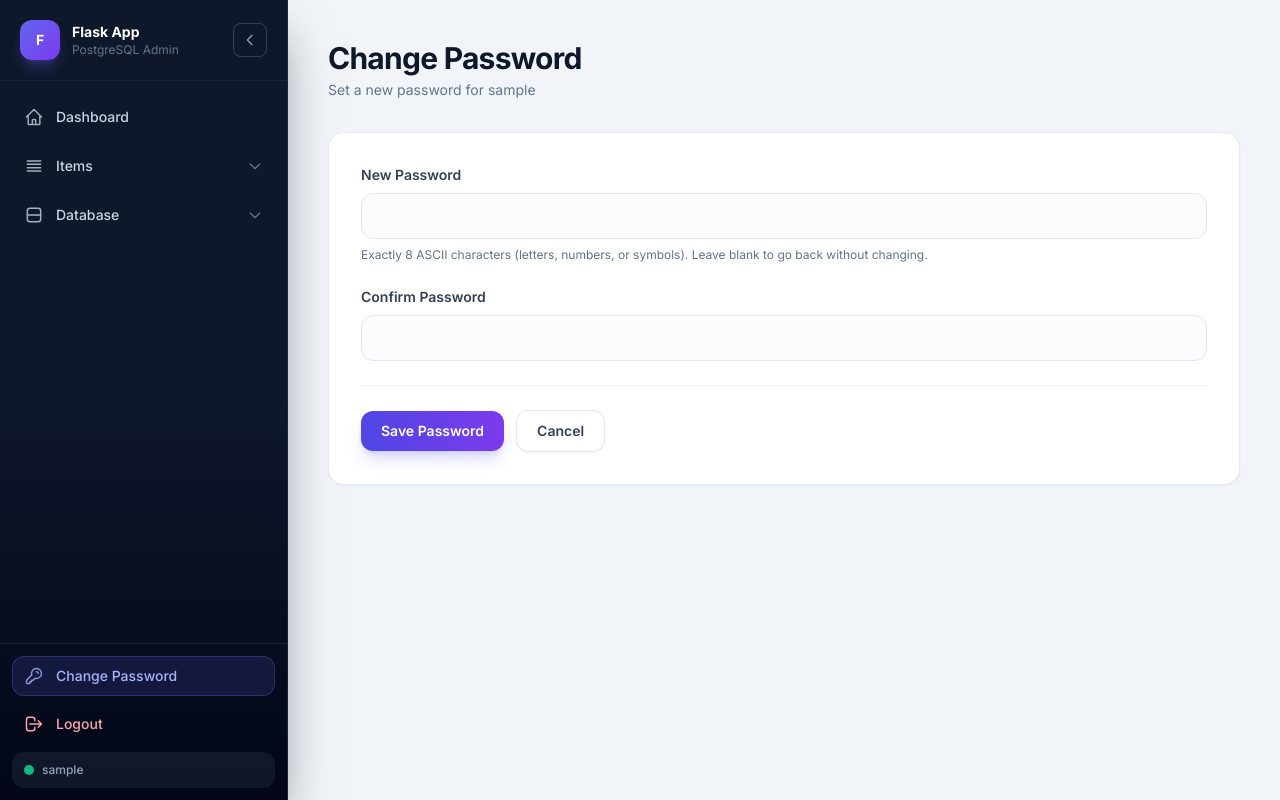
After one commit to ritchiey866/AWS_Docker, a Flask app: page /account/password in a window 1280 px wide. The commit adds this page. Run offline with Flask 3, Linux system fonts and the light colour scheme; the visitor is signed in with stand-in values (Sample User, id 1); tables that the repository leaves empty hold one stand-in row (values such as "Sample post"); some libraries are stand-ins or nearby versions.

Commit message:
Improve auth flow and user management in the database admin UI.
Keep login as the centered landing page, add change-password with validation, and harden user CRUD with hashed passwords, read-only auto-increment IDs, and clearer form labels.

Co-authored-by: Cursor <cursoragent@cursor.com>

```diff
--- a/app/blueprints/auth.py
+++ b/app/blueprints/auth.py
@@ -1,5 +1,6 @@
 from flask import Blueprint, flash, redirect, render_template, request, session, url_for
 
+from app.auth import login_required
 from app.extensions import db
 from app.models.user import User
 
@@ -8,9 +9,6 @@ auth_bp = Blueprint("auth", __name__)
 
 @auth_bp.route("/", methods=["GET", "POST"])
 def login():
-    if "user_id" in session:
-        return redirect(url_for("home.dashboard"))
-
     if request.method == "POST":
         username = request.form.get("username", "").strip()
         password = request.form.get("password", "")
@@ -29,6 +27,35 @@ def login():
     return render_template("login.html")
 
 
+@auth_bp.route("/account/password", methods=["GET", "POST"])
+@login_required
+def change_password():
+    user = db.session.get(User, session["user_id"])
+
+    if request.method == "POST":
+        password = request.form.get("password", "")
+        password_confirm = request.form.get("password_confirm", "")
+
+        if not password and not password_confirm:
+            return redirect(url_for("home.dashboard"))
+
+        error = User.validate_password(password)
+        if error:
+            flash(error, "error")
+            return render_template("change_password.html")
+
+        if password != password_confirm:
+            flash("Passwords do not match.", "error")
+            return render_template("change_password.html")
+
+        user.set_password(password)
+        db.session.commit()
+        flash("Password updated successfully.", "success")
+        return redirect(url_for("home.dashboard"))
+
+    return render_template("change_password.html")
+
+
 @auth_bp.route("/logout", methods=["POST"])
 def logout():
     session.clear()
--- a/app/factory.py
+++ b/app/factory.py
@@ -43,6 +43,7 @@ def create_app(config_name: str | None = None) -> Flask:
         return {
             "current_user": user,
             "current_endpoint": endpoint,
+            "show_sidebar": user is not None and endpoint != "auth.login",
             "items_active": endpoint.startswith("items."),
             "db_active": endpoint.startswith("db_admin."),
         }
--- a/app/templates/_macros.html
+++ b/app/templates/_macros.html
@@ -51,7 +51,7 @@
 {% endmacro %}
 
 {# Form input #}
-{% macro input_field(name, label, value='', type='text', required=false, placeholder='', hint=none, disabled=false) %}
+{% macro input_field(name, label, value='', type='text', required=false, placeholder='', hint=none, disabled=false, maxlength=none, minlength=none, autocomplete=none) %}
 <div class="space-y-2">
     <label for="{{ name }}" class="block text-sm font-semibold text-slate-700">{{ label }}</label>
     <input
@@ -62,6 +62,9 @@
         placeholder="{{ placeholder }}"
         {% if required %}required{% endif %}
         {% if disabled %}disabled{% endif %}
+        {% if maxlength is not none %}maxlength="{{ maxlength }}"{% endif %}
+        {% if minlength is not none %}minlength="{{ minlength }}"{% endif %}
+        {% if autocomplete is not none %}autocomplete="{{ autocomplete }}"{% endif %}
         class="w-full rounded-xl border border-slate-200 bg-slate-50/50 px-4 py-3 text-sm text-slate-900 outline-none transition focus:border-indigo-400 focus:bg-white focus:ring-4 focus:ring-indigo-500/10 disabled:cursor-not-allowed disabled:opacity-60"
     >
     {% if hint %}<p class="text-xs text-slate-500">{{ hint }}</p>{% endif %}
--- a/app/templates/_sidebar.html
+++ b/app/templates/_sidebar.html
@@ -54,6 +54,12 @@
     </nav>
 
     <div class="border-t border-slate-800/80 p-3">
+        <a href="{{ url_for('auth.change_password') }}"
+           class="mb-2 flex w-full items-center gap-3 rounded-xl px-3 py-2.5 text-sm font-medium transition
+           {% if current_endpoint == 'auth.change_password' %}bg-indigo-500/15 text-indigo-300 ring-1 ring-inset ring-indigo-500/30{% else %}text-slate-300 hover:bg-slate-800/80 hover:text-white{% endif %}">
+            <svg class="h-5 w-5 shrink-0 opacity-80" fill="none" stroke="currentColor" viewBox="0 0 24 24"><path stroke-linecap="round" stroke-linejoin="round" stroke-width="1.75" d="M15 7a2 2 0 012 2m4 0a6 6 0 01-7.743 5.743L11 17H9v2H7v2H4a1 1 0 01-1-1v-2.586a1 1 0 01.293-.707l5.964-5.964A6 6 0 1121 9z"/></svg>
+            <span>Change Password</span>
+        </a>
         <form method="post" action="{{ url_for('auth.logout') }}">
             <button type="submit" class="flex w-full items-center gap-3 rounded-xl px-3 py-2.5 text-sm font-medium text-rose-300 transition hover:bg-rose-500/10 hover:text-rose-200">
                 <svg class="h-5 w-5 shrink-0" fill="none" stroke="currentColor" viewBox="0 0 24 24"><path stroke-linecap="round" stroke-linejoin="round" stroke-width="1.75" d="M17 16l4-4m0 0l-4-4m4 4H7m6 4v1a3 3 0 01-3 3H6a3 3 0 01-3-3V7a3 3 0 013-3h4a3 3 0 013 3v1"/></svg>
--- a/app/templates/base.html
+++ b/app/templates/base.html
@@ -89,20 +89,20 @@
         .nav-sublink-active { color: #a5b4fc !important; font-weight: 600; }
     </style>
 </head>
-<body class="h-full font-sans antialiased {% if current_user %}flex min-h-full bg-slate-100{% else %}min-h-full bg-gradient-to-br from-slate-950 via-indigo-950 to-violet-950{% endif %} {% block body_class %}{% endblock %}">
-    {% if not current_user %}
+<body class="h-full font-sans antialiased {% if show_sidebar %}flex min-h-full bg-slate-100{% else %}min-h-full bg-gradient-to-br from-slate-950 via-indigo-950 to-violet-950{% endif %} {% block body_class %}{% endblock %}">
+    {% if not show_sidebar %}
     <div class="pointer-events-none fixed inset-0 overflow-hidden">
         <div class="absolute -left-40 top-0 h-96 w-96 rounded-full bg-indigo-500/20 blur-3xl"></div>
         <div class="absolute -right-40 bottom-0 h-96 w-96 rounded-full bg-violet-500/20 blur-3xl"></div>
     </div>
     {% endif %}
-    {% if current_user %}
+    {% if show_sidebar %}
         {% include "_sidebar.html" %}
     {% endif %}
 
-    <div class="main-wrapper flex min-h-full min-w-0 flex-1 flex-col {% if not current_user %}w-full{% endif %}">
-        <main class="{% if current_user %}p-6 sm:p-8 lg:p-10{% else %}flex min-h-full flex-1 items-center justify-center p-6{% endif %}">
-            <div class="{% if current_user %}mx-auto w-full max-w-6xl{% else %}w-full max-w-md{% endif %}">
+    <div class="main-wrapper flex min-h-full min-w-0 flex-1 flex-col {% if not show_sidebar %}w-full{% endif %}">
+        <main class="{% if show_sidebar %}p-6 sm:p-8 lg:p-10{% else %}flex min-h-full flex-1 items-center justify-center p-6{% endif %}">
+            <div class="{% if show_sidebar %}mx-auto w-full max-w-6xl{% else %}w-full max-w-md{% endif %}">
                 {% with messages = get_flashed_messages(with_categories=true) %}
                     {% if messages %}
                         <div class="mb-6 space-y-3">
@@ -123,7 +123,7 @@
         </main>
     </div>
 
-    {% if current_user %}
+    {% if show_sidebar %}
     <script>
     (function () {
         var KEY = "sidebar-collapsed";
--- /dev/null
+++ b/app/templates/change_password.html
@@ -0,0 +1,40 @@
+{% extends "base.html" %}
+{% from "_macros.html" import btn_primary, btn_secondary, input_field, card, card_inner %}
+
+{% block title %}Change Password{% endblock %}
+
+{% block content %}
+<div class="mb-8">
+    <h1 class="text-3xl font-bold tracking-tight text-slate-900">Change Password</h1>
+    <p class="mt-1 text-sm text-slate-500">Set a new password for {{ current_user.username }}</p>
+</div>
+
+{% call card() %}
+{% call card_inner() %}
+<form method="post" class="space-y-6">
+    {{ input_field(
+        "password",
+        "New Password",
+        type="password",
+        maxlength=8,
+        minlength=8,
+        autocomplete="new-password",
+        hint="Exactly 8 ASCII characters (letters, numbers, or symbols). Leave blank to go back without changing."
+    ) }}
+    {{ input_field(
+        "password_confirm",
+        "Confirm Password",
+        type="password",
+        maxlength=8,
+        minlength=8,
+        autocomplete="new-password"
+    ) }}
+
+    <div class="flex flex-wrap items-center gap-3 border-t border-slate-100 pt-6">
+        {{ btn_primary("Save Password", type="submit") }}
+        {{ btn_secondary("Cancel", href=url_for('home.dashboard')) }}
+    </div>
+</form>
+{% endcall %}
+{% endcall %}
+{% endblock %}
```
Also changed, not shown: app/blueprints/db_admin.py (+9 -2 lines), app/models/user.py (+10 -0 lines), app/services/db_admin.py (+89 -13 lines), app/templates/db/row_form.html (+33 -8 lines), scripts/seed_admin.py (+2 -6 lines).
